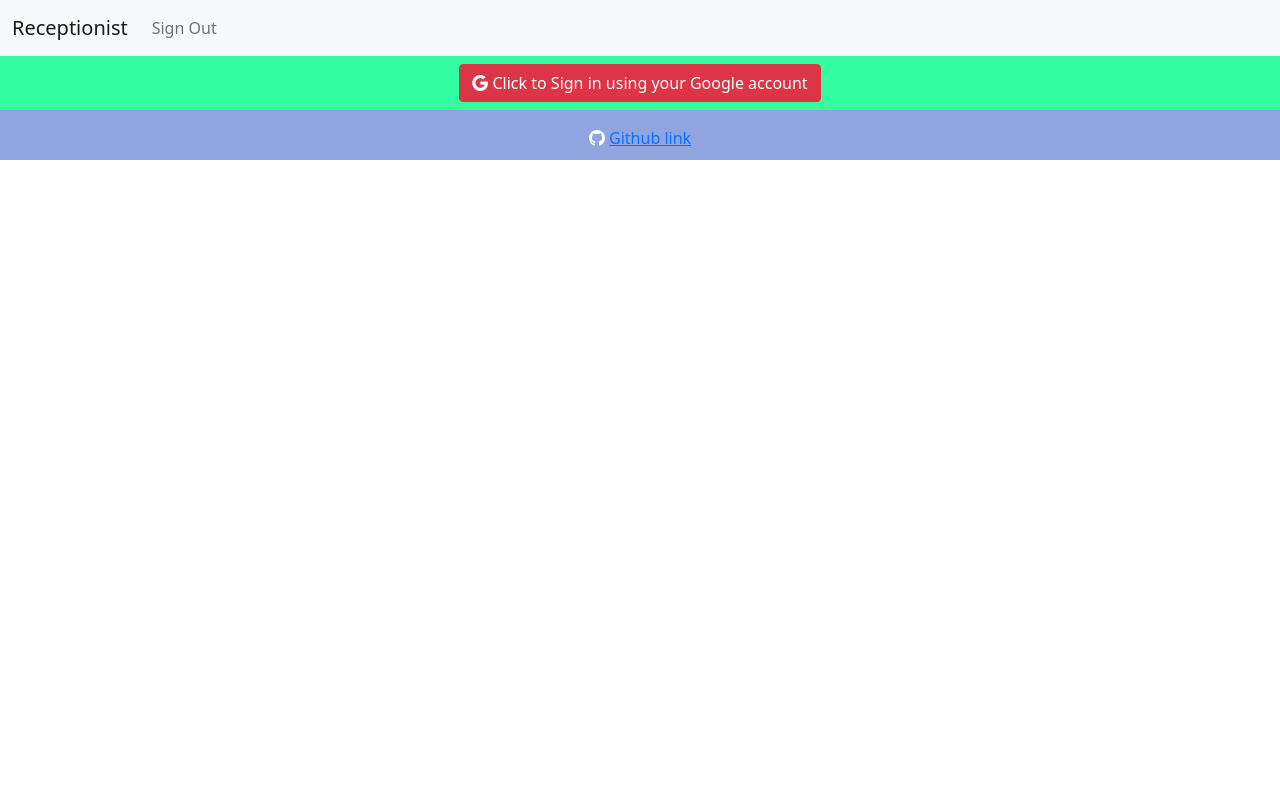
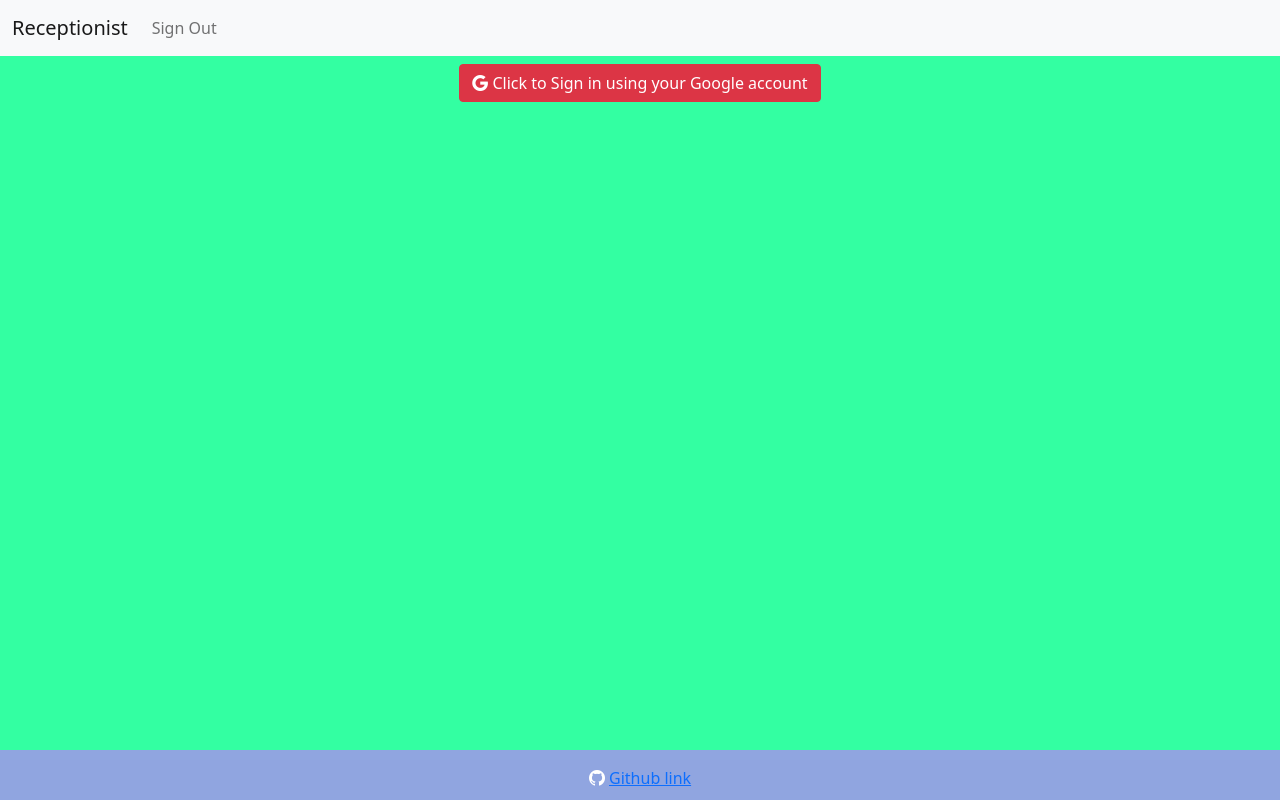
Before and after one commit to Solai-Adithya/Receptionist, a Flask app: page / in a window 1280 px wide. Run offline with Flask 2, Linux system fonts and the light colour scheme; some libraries are stand-ins or nearby versions.

Commit message:
minor fixes

```diff
--- a/templates/base.html
+++ b/templates/base.html
@@ -4,7 +4,8 @@
 <head>
     <meta charset="UTF-8">
     <meta http-equiv="X-UA-Compatible" content="IE=edge">
-    <meta name="viewport" content="width=device-width, initial-scale=1.0">
+    <meta name="viewport" content="width=device-width, initial-scale=1.0, shrink-to-fit=no">
+
     <title>Receptionist</title>
     <!-- CSS only -->
     <link href="https://cdn.jsdelivr.net/npm/bootstrap@5.0.2/dist/css/bootstrap.min.css" rel="stylesheet"
@@ -12,6 +13,14 @@
     <link rel="stylesheet" href="https://cdn.jsdelivr.net/npm/bootstrap-icons@1.4.1/font/bootstrap-icons.css" />
     {% block any_head %}{% endblock %}
     <style>
+        .body-container {
+            height: 100vh;
+        }
+
+        .body {
+            position: relative;
+        }
+
         .header {
             background-color: #26d0c9;
             color: #fff;
@@ -37,10 +46,10 @@
     </style>
 </head>
 
-<body class="d-flex text-center">
-    <div class="cover-container d-flex w-100 h-100 p-0 mx-auto flex-column">
+<body class="h-100 w-100 text-center">
+    <div class="body-container d-flex justify-content-between mx-auto flex-column">
         {% block navbar %} {% include 'navbar.html' %} {% endblock %}
-        <div class="main container-fluid">
+        <div class="main container-fluid align-self-center flex-grow-1">
             {% block main_content %}{% endblock %}
         </div>
         {% block footer %} {% include 'footer.html' %} {% endblock %}
--- a/templates/homePageNotLoggedIn.html
+++ b/templates/homePageNotLoggedIn.html
@@ -4,7 +4,7 @@
 <script src="https://apis.google.com/js/platform.js" defer></script>
 {% endblock %}
 {% block main_content %}
-<div class="row px-2 py-2 align-content-center">
+<div class="row px-2 py-2">
   <div class="col-md-12">
     <a href="login" class="btn btn-danger"><i class="bi bi-google"></i> Click to Sign in using your Google account</a>
   </div>
--- a/templates/newroom.html
+++ b/templates/newroom.html
@@ -39,8 +39,5 @@
             <button type="submit" class="btn btn-primary">Submit</button>
         </div>
     </form>
-    <div class="fs-3 py-4" style="display: none;">
-        <span class="px-2">Room Id</span><span class="room-id">xxxx</span>
-    </div>
 </div>
 {% endblock %}
```
Also changed, not shown: templates/upcoming.html (+5 -5 lines).
